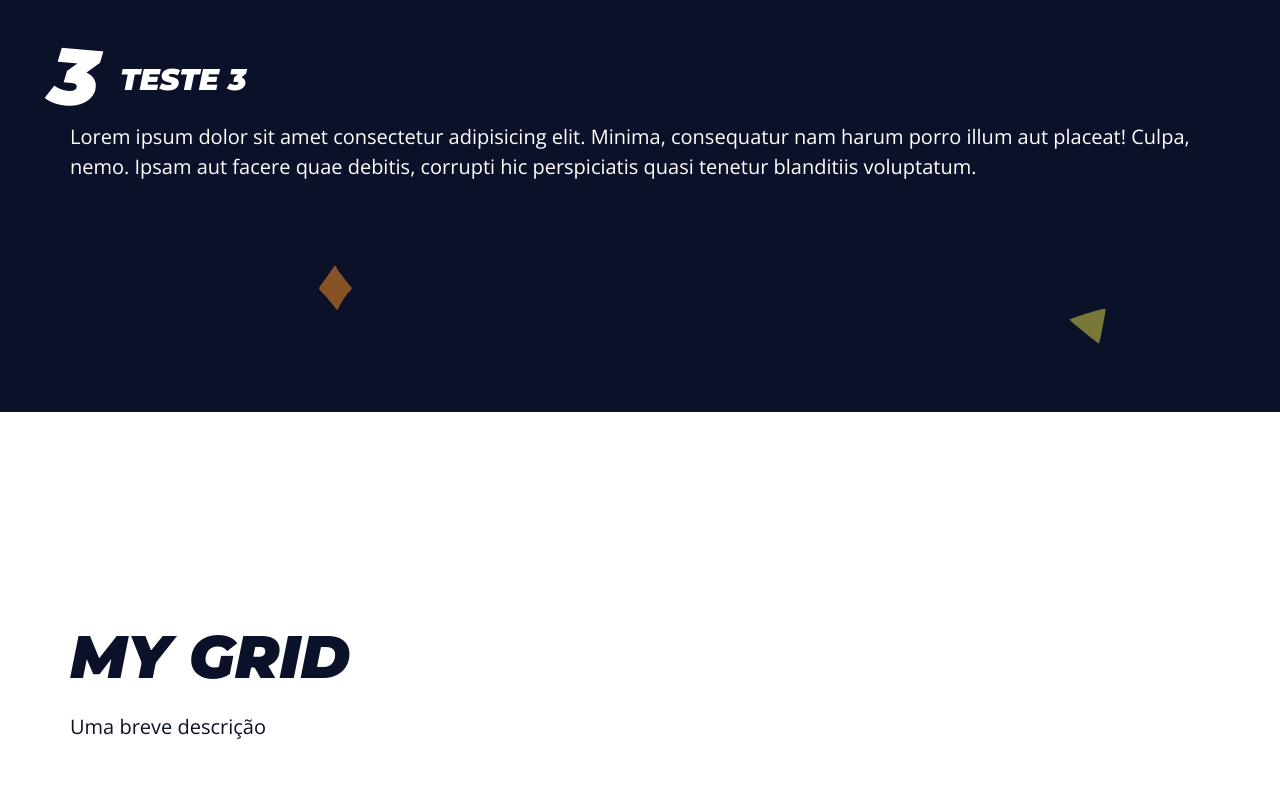
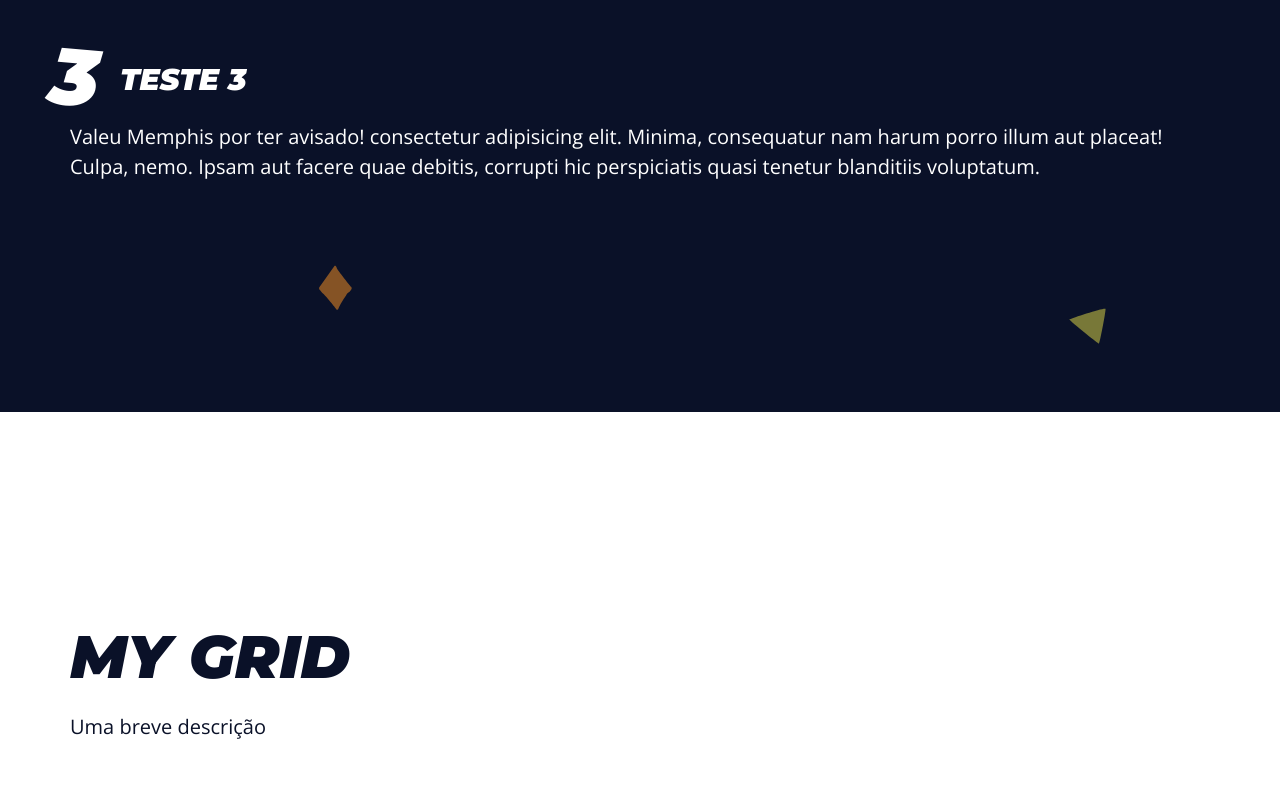
Before and after one commit to HananOrtiz/landing-page-curso-js-udemy, a plain HTML site: page landing-page-project/index.html in a window 1280 px wide. Shown: the part 3095-3895 px from the top of the page. Drawn offline with nearby package versions, Linux system fonts and the light colour scheme.

Commit message:
valeu memphis2

```diff
--- a/landing-page-project/index.html
+++ b/landing-page-project/index.html
@@ -107,7 +107,7 @@
                 <article>
                     <h3>teste 3</h3>
                     <p>
-                        Lorem ipsum dolor sit amet consectetur adipisicing elit. Minima, consequatur nam harum porro
+                        Valeu Memphis por ter avisado! consectetur adipisicing elit. Minima, consequatur nam harum porro
                         illum
                         aut placeat! Culpa, nemo. Ipsam aut facere quae debitis, corrupti hic perspiciatis quasi tenetur
                         blanditiis voluptatum.
```
